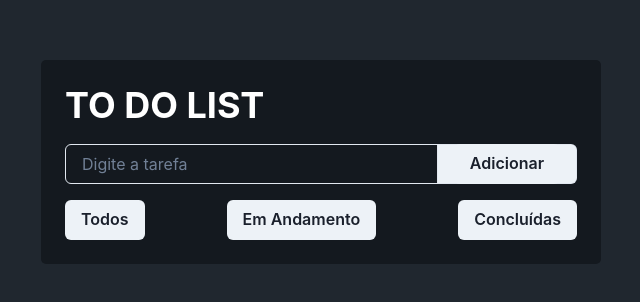
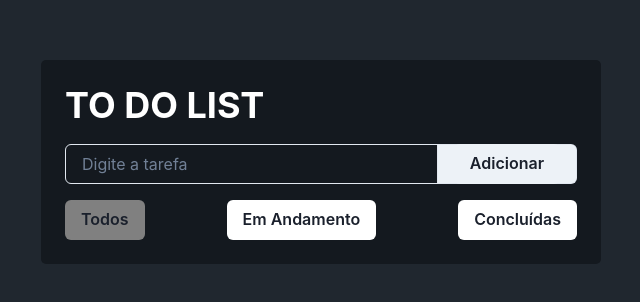
Before and after one commit to mateusbiancardi/toDoList, a Next.js app: page / in a window 1280 px wide. Shown: the part 238-540 px from the top of the page, without its empty margins (319-959 px from the left). Built offline with nearby package versions, Linux system fonts and the light colour scheme.

Commit message:
feat: button colors

```diff
--- a/src/components/toDoTable.tsx
+++ b/src/components/toDoTable.tsx
@@ -12,7 +12,7 @@ import {
     Text
 } from '@chakra-ui/react'
 
-import { useState } from 'react'
+import { useEffect, useState } from 'react'
 import { CloseIcon } from '@chakra-ui/icons';
 
 export function ToDoTable() {
@@ -24,6 +24,7 @@ export function ToDoTable() {
     const [newTodo, setNewTodo] = useState<string>('')
     const [tasks, setTasks] = useState<Items[]>([])
     const [filter, setFilter] = useState('Todos')
+
 
     const handleChange = (event: React.ChangeEvent<HTMLInputElement>) => {
         setNewTodo(event.target.value)
@@ -57,6 +58,7 @@ export function ToDoTable() {
 
     const handleDeleteTask = (index: number) => {
         setTasks(tasks.filter((task, i) => i !== index))
+
     }
 
     const handleFilterChange = (filter: string) => {
@@ -87,13 +89,13 @@ export function ToDoTable() {
 
                 <Container margin="1rem 0 0 0" padding="0">
                     <Flex justifyContent='space-between' margin="1rem 0 0">
-                        <Button onClick={() => handleFilterChange('Todos')}>
+                        <Button onClick={() => handleFilterChange('Todos')} bgColor={ filter == 'Todos' ? 'grey' : 'white'}>
                             Todos
                         </Button>
-                        <Button onClick={() => handleFilterChange('Em andamento')}>
+                        <Button onClick={() => handleFilterChange('Em andamento')} bgColor={ filter == 'Em andamento' ? 'grey' : 'white'}>
                             Em Andamento
                         </Button>
-                        <Button onClick={() => handleFilterChange('Completo')}>
+                        <Button onClick={() => handleFilterChange('Completo')} bgColor={ filter == 'Completo' ? 'gray.200' : 'white'}>
                             Concluídas
                         </Button>
                     </ Flex>
--- a/src/pages/index.tsx
+++ b/src/pages/index.tsx
@@ -1,10 +1,10 @@
-import { Box, Flex } from "@chakra-ui/react";
+import { AbsoluteCenter, Box, Flex } from "@chakra-ui/react";
 import type { NextPage } from "next";
 import { ToDoTable } from "../components/toDoTable";
 
 const Home: NextPage = () => {
   return (
-    <Flex h="100vh" justifyContent="center" alignItems="center" background="#20272F">
+    <Flex h='100vh' justifyContent="center" alignItems="center" background="#20272F">
       <Box w='35rem' backgroundColor="#14191f" borderRadius="5" p='6'>
         <ToDoTable />
       </Box>
```
